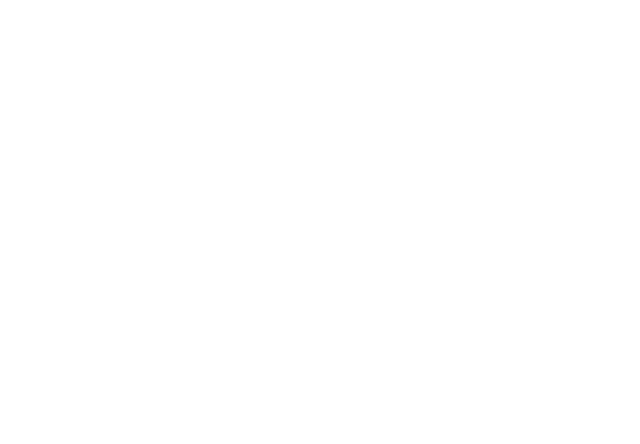
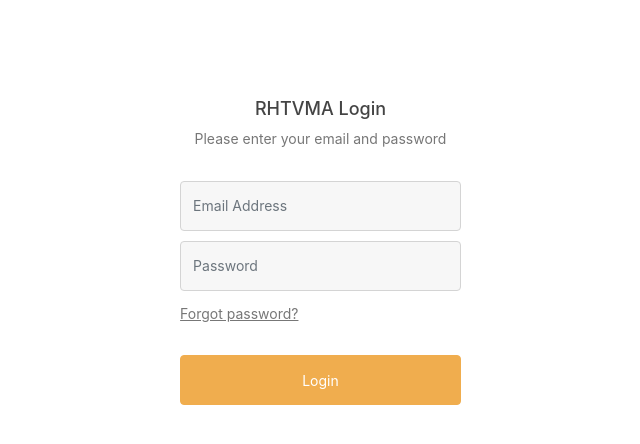
Before and after one commit to rhtvma/Angular-Node-Express-MySQL-Passport, an Angular app in the folder public/: page /#/login in a window 1280 px wide. Before the commit this address led to /#/. Shown: the top 444 px of the page, without its empty margins (320-960 px from the left). Built offline with nearby package versions, Linux system fonts and the light colour scheme.

Commit message:
Login & SIgnup page setup

```diff
--- a/public/src/app/app-routing.module.ts
+++ b/public/src/app/app-routing.module.ts
@@ -5,7 +5,11 @@
     {
         path: '',
         loadChildren: './pages/pages.module#PagesModule'
-    }
+    },
+    {
+        path: 'login',
+        loadChildren: './login/login.module#LoginModule'
+    },
 ];
 
 @NgModule({
--- /dev/null
+++ b/public/src/app/login/login.component.css
@@ -0,0 +1,92 @@
+#LoginForm {
+    background-repeat: no-repeat;
+    background-position: center;
+    background-size: cover;
+    padding: 10px;
+}
+
+.form-heading {
+    color: #fff;
+    font-size: 23px;
+}
+
+.panel h2 {
+    color: #444444;
+    font-size: 18px;
+    margin: 0 0 8px 0;
+}
+
+.panel p {
+    color: #777777;
+    font-size: 14px;
+    margin-bottom: 30px;
+    line-height: 24px;
+}
+
+.login-form .form-control {
+    background: #f7f7f7 none repeat scroll 0 0;
+    border: 1px solid #d4d4d4;
+    border-radius: 4px;
+    font-size: 14px;
+    height: 50px;
+    line-height: 50px;
+}
+
+.main-div {
+    background: #ffffff none repeat scroll 0 0;
+    border-radius: 2px;
+    margin: 10px auto 30px;
+    max-width: 38%;
+    padding: 50px 70px 70px 71px;
+}
+
+.login-form .form-group {
+    margin-bottom: 10px;
+}
+
+.login-form {
+    text-align: center;
+}
+
+.forgot a {
+    color: #777777;
+    font-size: 14px;
+    text-decoration: underline;
+}
+
+.login-form .btn.btn-primary {
+    background: #f0ad4e none repeat scroll 0 0;
+    border-color: #f0ad4e;
+    color: #ffffff;
+    font-size: 14px;
+    width: 100%;
+    height: 50px;
+    line-height: 50px;
+    padding: 0;
+}
+
+.forgot {
+    text-align: left;
+    margin-bottom: 30px;
+}
+
+.botto-text {
+    color: #ffffff;
+    font-size: 14px;
+    margin: auto;
+}
+
+.login-form .btn.btn-primary.reset {
+    background: #ff9900 none repeat scroll 0 0;
+}
+
+.back {
+    text-align: left;
+    margin-top: 10px;
+}
+
+.back a {
+    color: #444444;
+    font-size: 13px;
+    text-decoration: none;
+}
--- /dev/null
+++ b/public/src/app/login/login.component.html
@@ -0,0 +1,26 @@
+<div id="LoginForm">
+    <div class="container">
+        <h1 class="form-heading">login Form</h1>
+        <div class="login-form">
+            <div class="main-div">
+                <div class="panel">
+                    <h2>RHTVMA Login</h2>
+                    <p>Please enter your email and password</p>
+                </div>
+                <form id="Login">
+                    <div class="form-group">
+                        <input type="email" class="form-control" id="inputEmail" placeholder="Email Address">
+                    </div>
+                    <div class="form-group">
+                        <input type="password" class="form-control" id="inputPassword" placeholder="Password">
+                    </div>
+                    <div class="forgot">
+                        <a href="reset.html">Forgot password?</a>
+                    </div>
+                    <button type="submit" class="btn btn-primary">Login</button>
+
+                </form>
+            </div>
+        </div>
+    </div>
+</div>
--- /dev/null
+++ b/public/src/app/login/login.component.ts
@@ -0,0 +1,15 @@
+import { Component, OnInit } from '@angular/core';
+
+@Component({
+  selector: 'app-login',
+  templateUrl: './login.component.html',
+  styleUrls: ['./login.component.css']
+})
+export class LoginComponent implements OnInit {
+
+  constructor() { }
+
+  ngOnInit() {
+  }
+
+}
--- a/public/src/app/pages/pages.component.ts
+++ b/public/src/app/pages/pages.component.ts
@@ -12,7 +12,7 @@
 
     ngOnInit() {
         if (this.router.url === '/') {
-            this.router.navigate(['/home']);
+            this.router.navigate(['/login']);
         }
     }
 }
--- /dev/null
+++ b/public/src/app/signup/signup.component.html
@@ -0,0 +1,3 @@
+<p>
+  signup works!
+</p>
```
Also changed, not shown: public/src/app/login/login-routing.module.ts (added, +14 -0 lines), public/src/app/login/login.module.ts (added, +14 -0 lines), public/src/app/signup/signup-routing.module.ts (added, +10 -0 lines), public/src/app/signup/signup.component.ts (added, +15 -0 lines), public/src/app/signup/signup.module.ts (added, +14 -0 lines), public/src/app/signup/signup.component.css (added), 1 other file (tests, documents, lock files or other folders).
